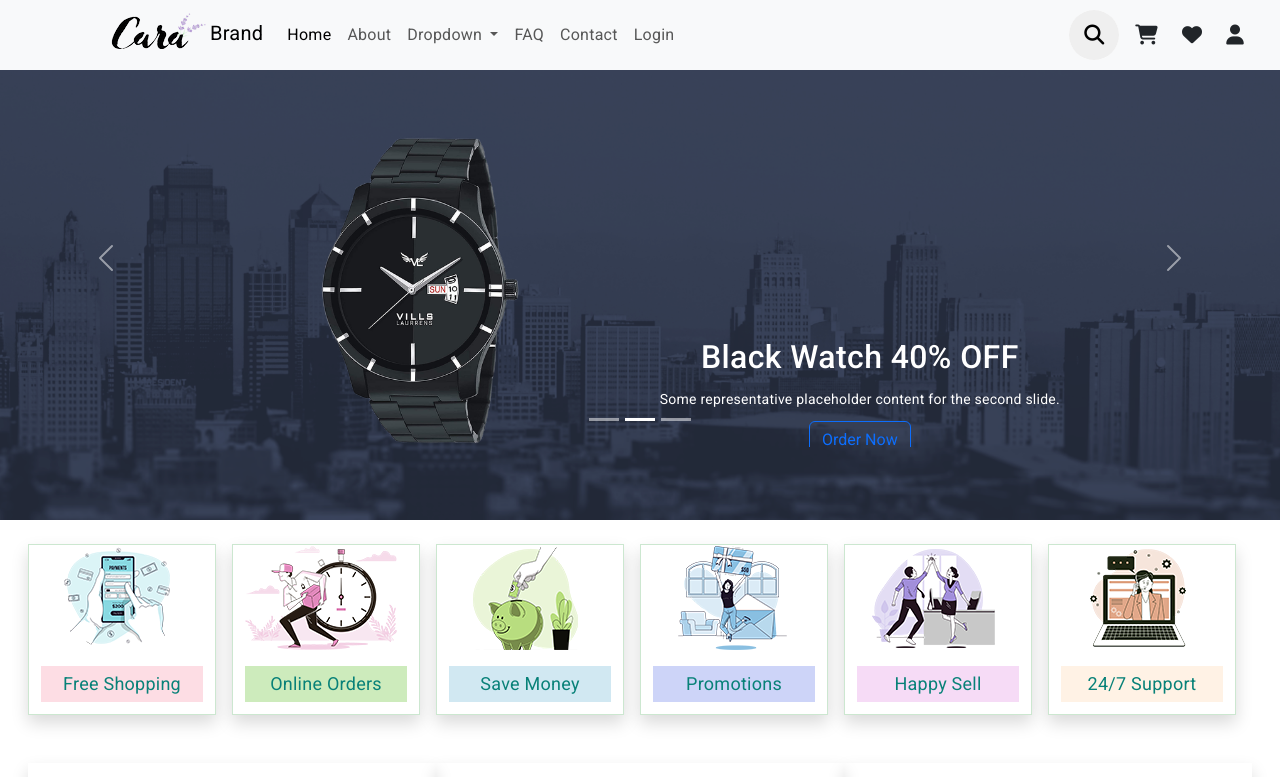
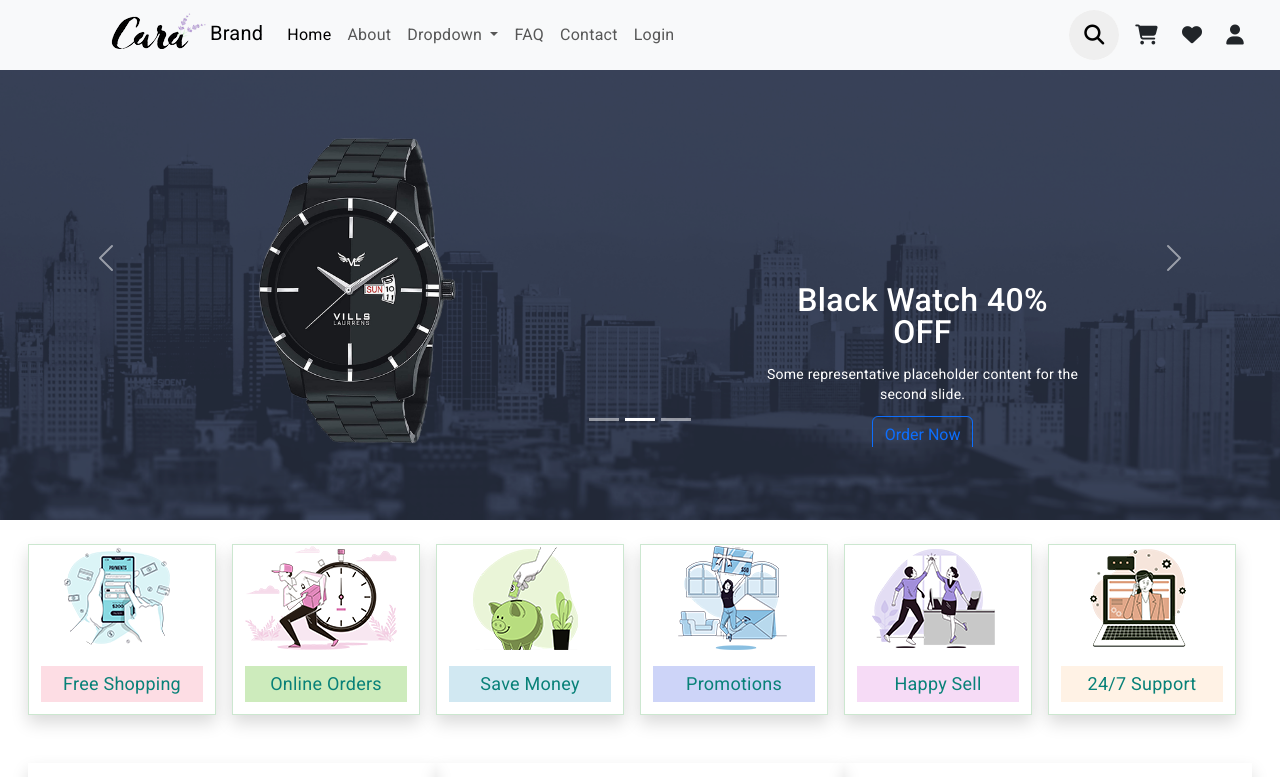
Before and after one commit to MianUzair32/Online-Products-Sale-App, an Angular app: page /home in a window 1280 px wide. Shown: the top 777 px of the page. Built offline with nearby package versions, Linux system fonts and the light colour scheme.

Commit message:
crousel setting

```diff
--- a/src/app/crousel/crousel.component.css
+++ b/src/app/crousel/crousel.component.css
@@ -5,7 +5,7 @@
     width: 25%;
     height: 30%;
    margin-top: 5%;
-   margin-left: 20%;
+   margin-left: 15%;
 }
 .section{
     background-image: url('/assets/images/banner.png');
@@ -17,10 +17,10 @@
 }
 .carousel-caption{
     position: absolute;
-    top: 40%;
-    left: 50%;
-    padding-bottom: 20px;
+    top: 25%;
+    left: 60%;
 }
+
 .carousel-caption{
     margin-top: 100px;
 }
--- a/src/app/crousel/crousel.component.html
+++ b/src/app/crousel/crousel.component.html
@@ -10,8 +10,8 @@
             <div class="home-banner">
             <img src="/assets/images/home-img-1.png" class="d-block " alt="...">
             <div class="carousel-caption d-none d-md-block float-right ">
-              <h2 class="fs-2">Mobile 20% OFF</h2>
-              <p>Some representative placeholder content for the first slide.</p>
+              <h2 class="fs-2 txt">Mobile 20% OFF</h2>
+              <p class="txt">Some representative placeholder content for the first slide.</p>
               <button class="btn btn-outline-primary crousel-btn">Order Now</button>
             </div>
             </div>
```
